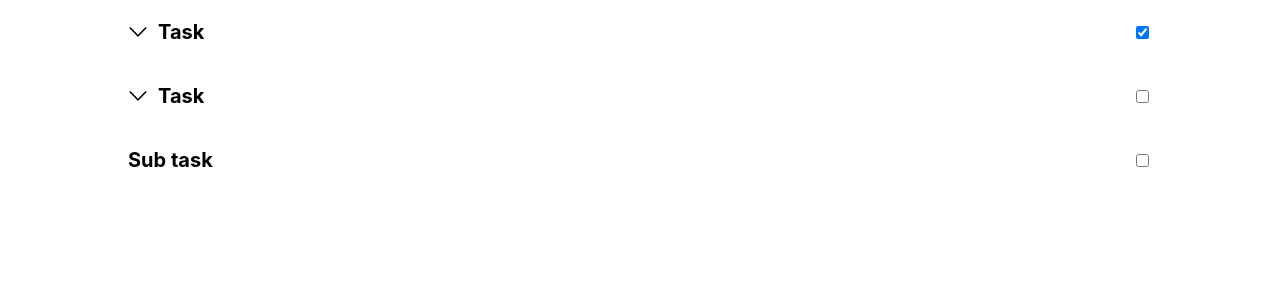
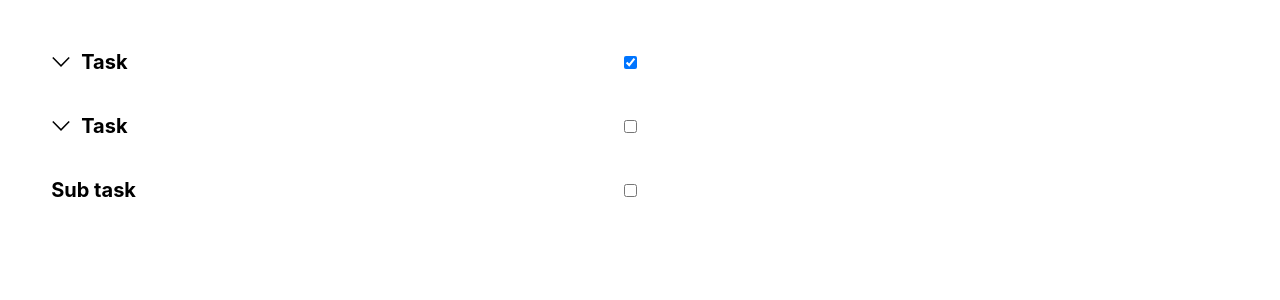
Before and after one commit to KPEesti/aprikod-todo, a React (Create React App) app: page / in a window 1280 px wide. Shown: the top 300 px of the page. Built offline with nearby package versions, Linux system fonts and the light colour scheme; the HTML template or start-up script is replaced by a standard one.

Commit message:
Add TodoList component Preparing styles for adding the TaskDetail component

```diff
--- a/src/App.css
+++ b/src/App.css
@@ -1,5 +1,7 @@
 .App {
-  width: 80%;
-  margin: auto;
+  width: 92%;
+  margin: 30px auto auto;
   text-align: center;
+  display: grid;
+  grid-template-columns: 1fr 1fr;
 }
--- a/src/App.tsx
+++ b/src/App.tsx
@@ -1,7 +1,7 @@
 import React from 'react';
 import './App.css';
 import {Todo} from "./models/ITodo";
-import {NestingResolver} from "./components/NestingResolver";
+import {TodoList} from "./components/TodoList";
 
 function App() {
     const tasks: Array<Todo> = [
@@ -68,9 +68,7 @@ function App() {
 
     return (
         <div className="App">
-            {
-                tasks.map(task => <NestingResolver task={task} key={task.id}/>)
-            }
+            <TodoList tasks={tasks}/>
         </div>
     );
 }
--- a/src/components/TodoList/index.tsx
+++ b/src/components/TodoList/index.tsx
@@ -1,3 +1,17 @@
-export const TodoList = () => {
+import {NestingResolver} from "../NestingResolver";
+import React from "react";
+import {Todo} from "../../models/ITodo";
 
+interface TodoListProps {
+    tasks: Array<Todo>
 }
+
+export const TodoList = ({tasks}: TodoListProps) => {
+    return (
+        <div>
+            {
+                tasks.map(task => <NestingResolver task={task} key={task.id}/>)
+            }
+        </div>
+    );
+}
```
